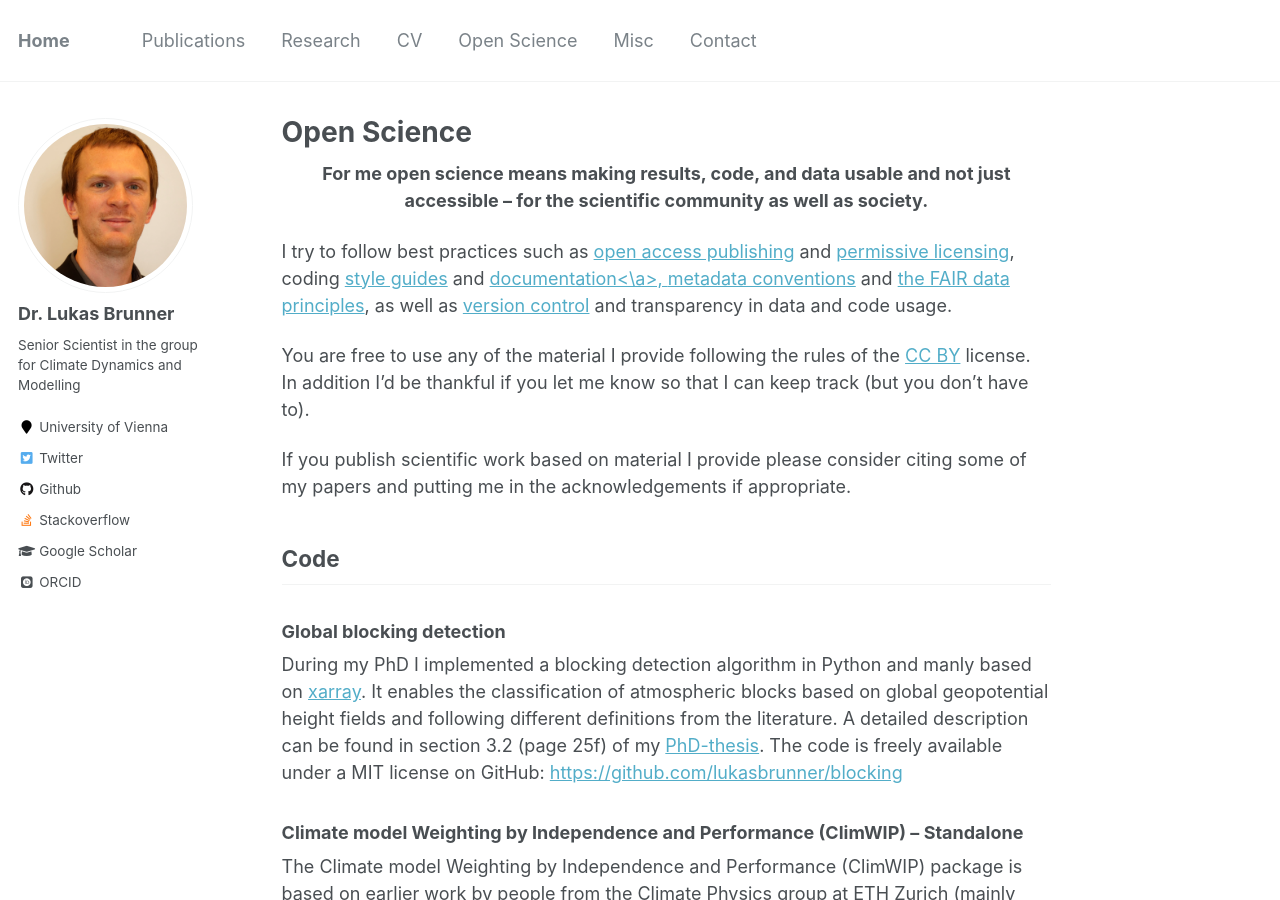
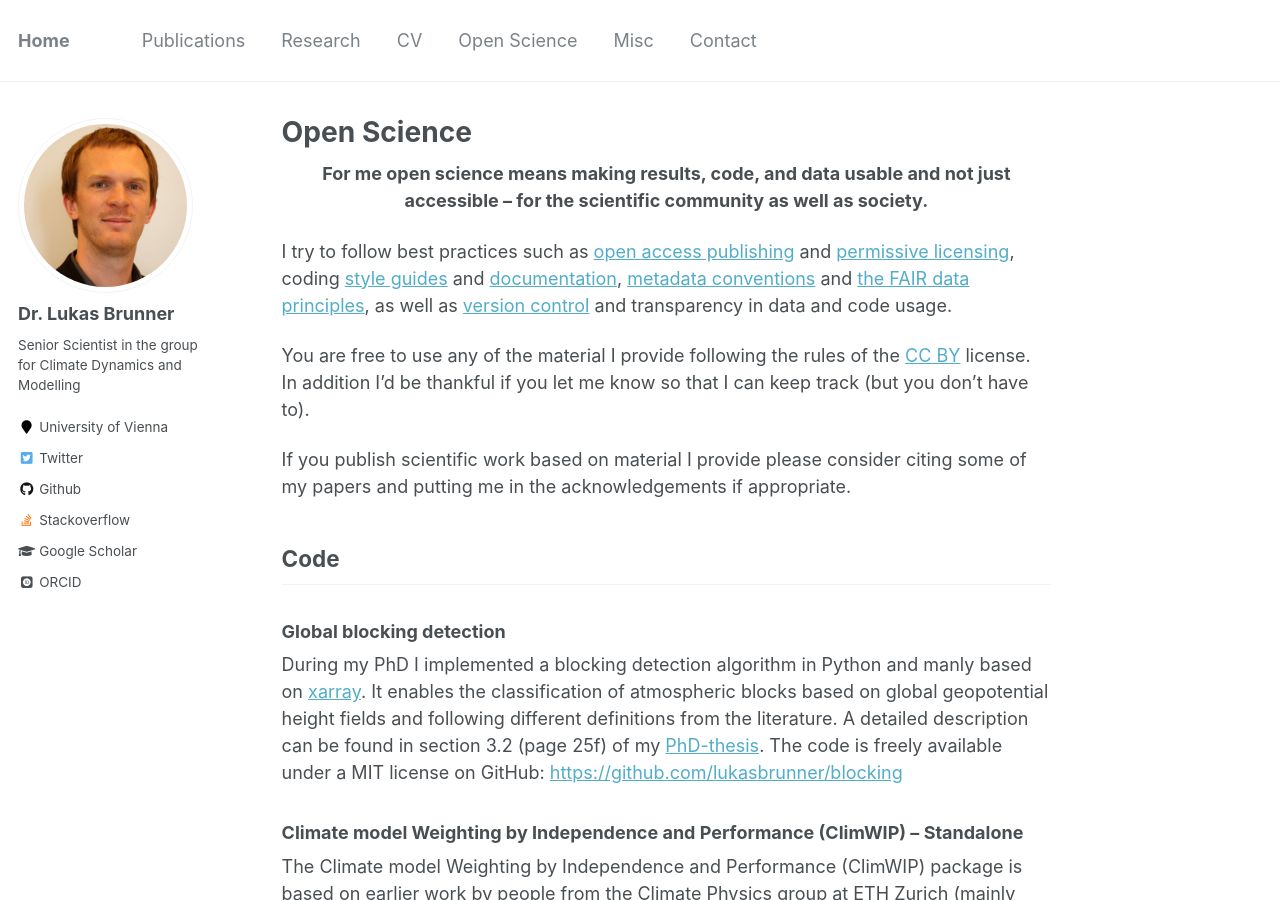
Before and after one commit to lukasbrunner/lukasbrunner.github.io, a Jekyll site: the page built from _pages/open_science.md, in a window 1280 px wide and 900 px high. Built offline with Jekyll 4.4.1, drawn with Linux system fonts in a browser that asks for light colours; some web fonts are replaced.

```diff
--- a/_pages/open_science.md
+++ b/_pages/open_science.md
@@ -9,7 +9,7 @@ share: false
 
 I try to follow best practices such as <a href="https://climatefootnotes.com/2016/11/16/this-article-is-open-access/" target="_blank">open access publishing</a>
 <!-- <a href="https://www.youtube.com/watch?v=L5rVH1KGBCY" target="_blank">open access publishing</a>  -->
-and <a href="https://creativecommons.org" target="_blank">permissive licensing</a>, coding <a href="https://pep8.org/" target="_blank">style guides</a> and <a href="https://realpython.com/documenting-python-code/" target="_blank">documentation<\a>,  <a href="https://cfconventions.org" target="_blank">metadata conventions</a> and <a href="https://www.go-fair.org/fair-principles" target="_blank">the FAIR data principles</a>, as well as <a href="https://github.com" target="_blank">version control</a> and transparency in data and code usage.
+and <a href="https://creativecommons.org" target="_blank">permissive licensing</a>, coding <a href="https://pep8.org/" target="_blank">style guides</a> and <a href="https://realpython.com/documenting-python-code/" target="_blank">documentation</a>,  <a href="https://cfconventions.org" target="_blank">metadata conventions</a> and <a href="https://www.go-fair.org/fair-principles" target="_blank">the FAIR data principles</a>, as well as <a href="https://github.com" target="_blank">version control</a> and transparency in data and code usage.
 
 You are free to use any of the material I provide following the rules of the <a href="https://creativecommons.org/licenses/by/4.0/" target="_blank">CC BY</a> license. In addition I'd be thankful if you let me know so that I can keep track (but you don't have to).
 
```
